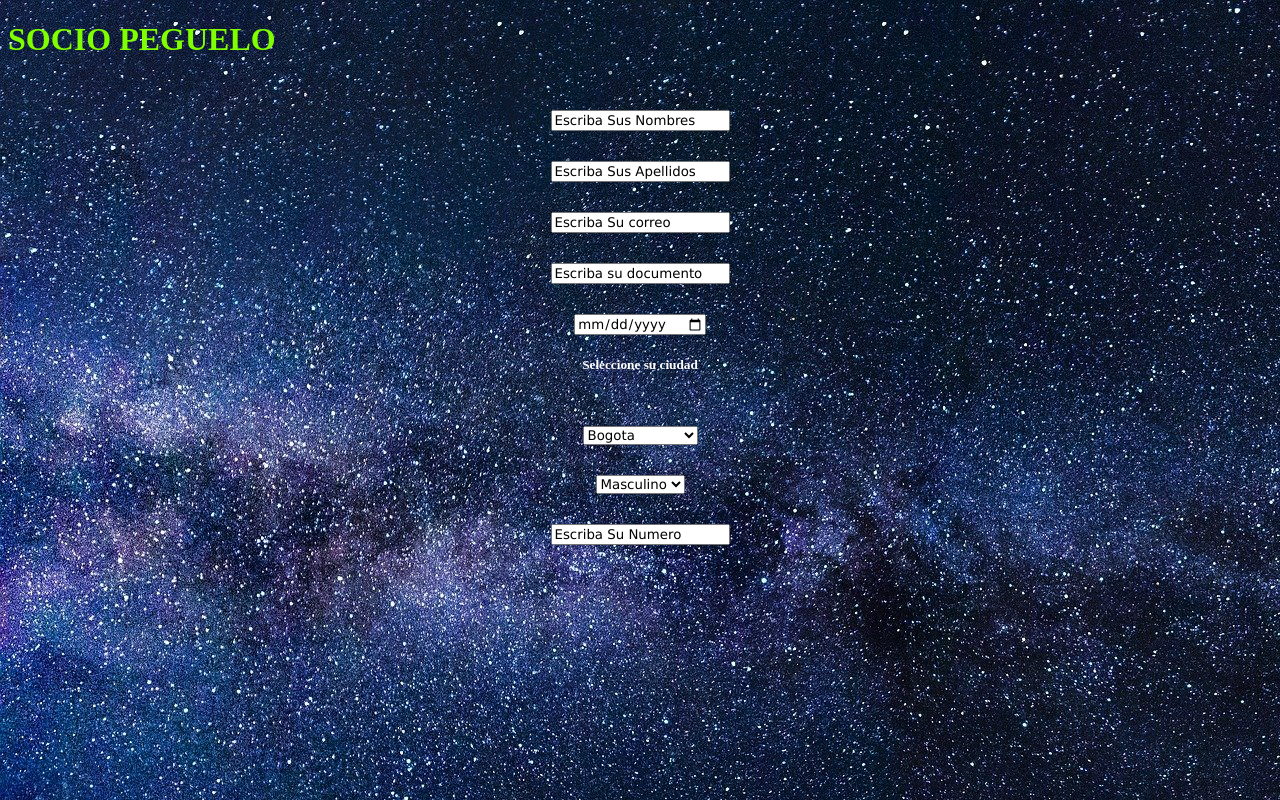
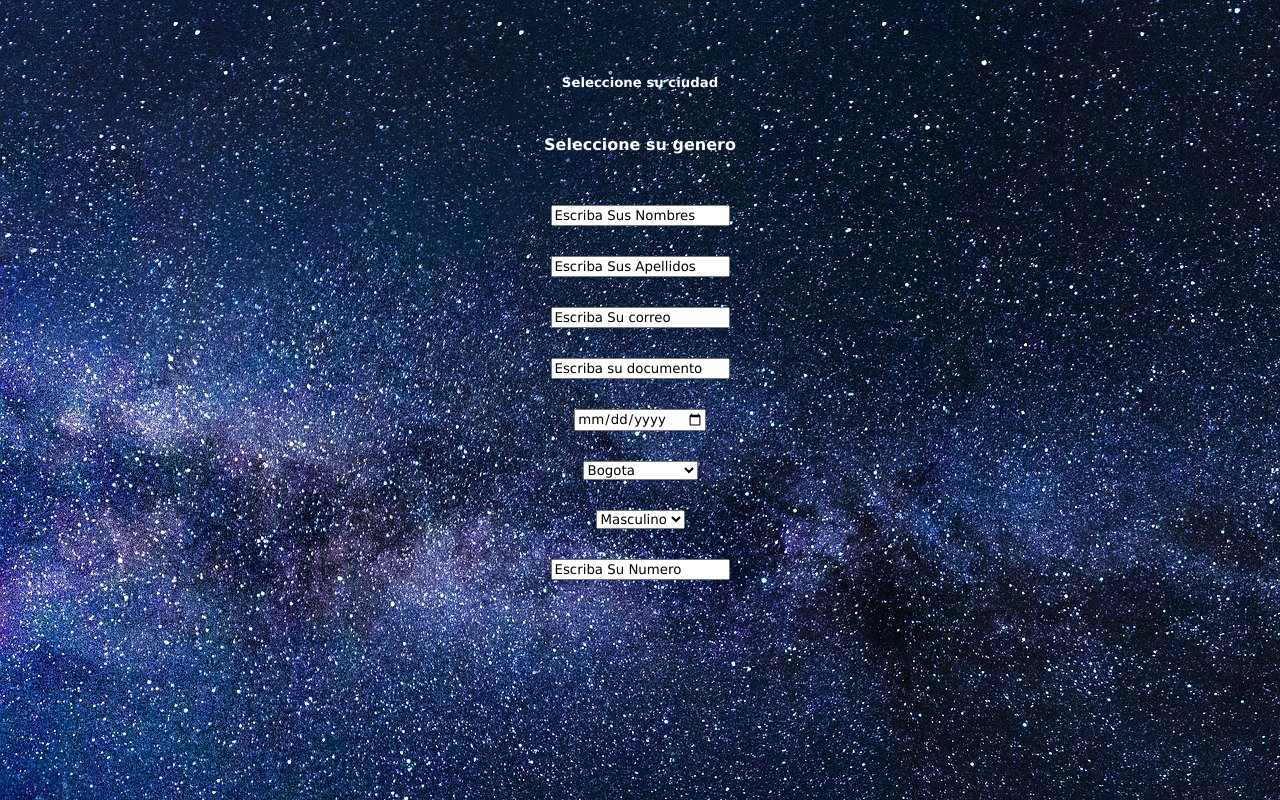
Before and after one commit to Brandonrosas56/TRABAJO-FORMULARIO, a plain HTML site: page index.html in a window 1280 px wide. Drawn offline with Linux system fonts and the light colour scheme.

Commit message:
Update index.html

```diff
--- a/index.html
+++ b/index.html
@@ -30,24 +30,32 @@
 
         h5{
             color: white;
+            font-family: Verdana, Geneva, Tahoma, sans-serif;
+            margin-top: 75px;
 
         }
-        h1{
-            color: chartreuse;
+        h4{
+            color: white;
+            font-family: Verdana, Geneva, Tahoma, sans-serif;
+            margin-top: 45px;
         }
 
     </style>
 </head>
 <body>
 
-    <h1>SOCIO PEGUELO</h1>
+    <center>
+    <h5>Seleccione su ciudad</h5>
+    </center>
+    <center>
+    <h4>Seleccione su genero</h4>
+    </center>
   <center>
 <input type="text"  placeholder="Escriba Sus Nombres"> </br>
 <input type="text"  placeholder="Escriba Sus Apellidos"> </br>
 <input type="email"  placeholder="Escriba Su correo"> </br>
 <input type="number" placeholder="Escriba su documento"> </br>
 <input type="date"> </br>
-<h5>Seleccione su ciudad</h5>
 <select>
     <option value="">Bogota</option>
     <option value="">Medellin</option>
```
